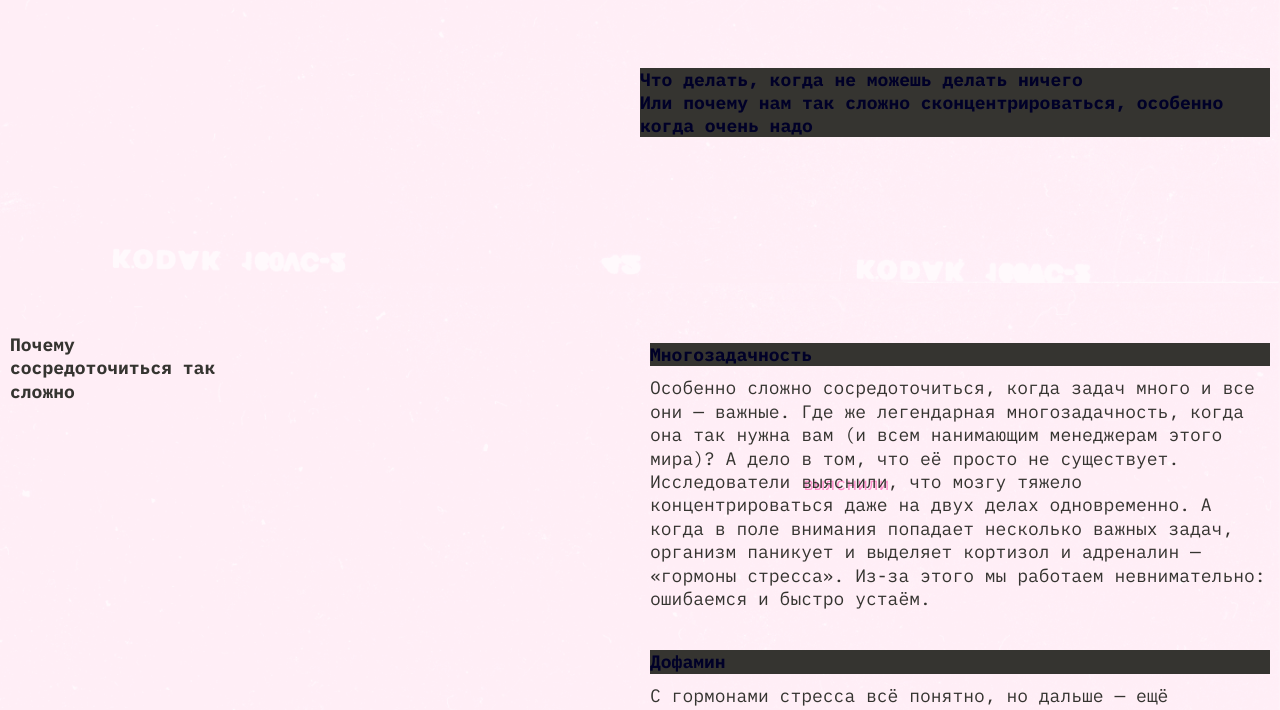
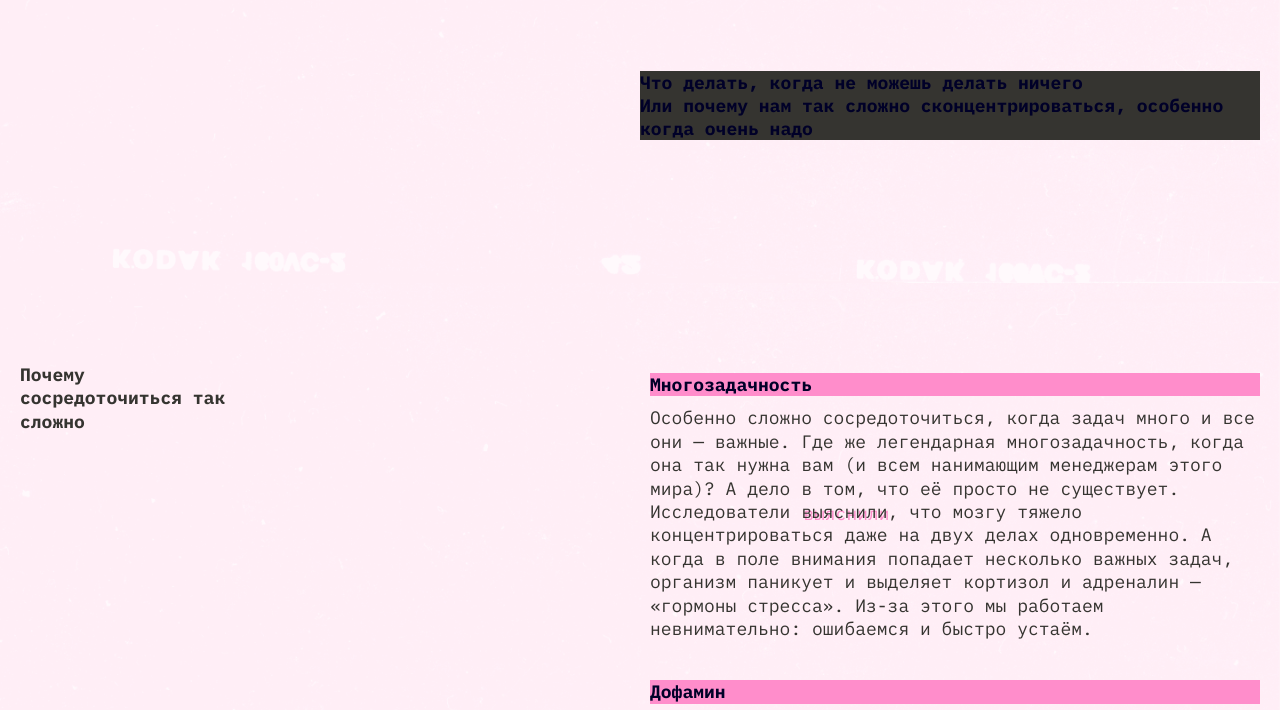
Before and after one commit to Iluwa8/slozhno-sosredotochitsya-fd, a plain HTML site: page index.html in a window 1280 px wide. Shown: the part 517-1227 px from the top of the page. Drawn offline with Linux system fonts and the light colour scheme.

Commit message:
Something went wrong...

```diff
--- a/styles/dark.css
+++ b/styles/dark.css
@@ -14,6 +14,7 @@
   --main-decor-color: rgb(255 0 112);
   --main-button-color: rgb(255 0 112);
   --main-bg-color: #000028;
+  --section-title-bg-color: rgb(255 0 112);
 }
 
 @media (prefers-color-scheme: dark) {
--- a/styles/light.css
+++ b/styles/light.css
@@ -11,9 +11,10 @@
   --hover-border-color: rgba(50 49 45/ 0.4);
   --main-title-color: #ffc2e6;
   --main-font-color: #353430;
-  --main-decor-color: #353430;
+  --main-decor-color: #ff8dcb;
   --main-button-color: #353430;
   --main-bg-color: #fff1f7;
+  --section-title-bg-color: #ff8dcb;
 }
 
 @media (prefers-color-scheme: light) {
@@ -27,6 +28,7 @@
     --main-decor-color: #353430;
     --main-button-color: #353430;
     --main-bg-color: #fff1f7;
+    --section-title-bg-color: #ff8dcb;
   }
 
   .header__decorations {
--- a/styles/style.css
+++ b/styles/style.css
@@ -189,7 +189,7 @@ ________________________________________________________________________________
   font-size: var(--main-font-size);
   line-height: var(--main-line-height);
   font-weight: var(--main-font-weight);
-  background-color: var(--section-title-color);
+  background-color: var(--section-title-bg-color);
   color: var(--main-font-color);
 }
 
--- a/styles/variables.css
+++ b/styles/variables.css
@@ -21,4 +21,16 @@
   --main-decor-color: rgb(255 0 112);
   --main-button-color: rgb(255 0 112);
   --main-bg-color: #000028;
+  --section-title-bg-color: rgb(255 0 112);
 }
+
+@media (min-width: 768px) {
+  :root {
+    --main-page-padding: 20px;
+    --main-margin-block: 60px;
+    --main-section-margin: 80px;
+    --main-title-font-size: clamp(7.5rem, 0.5625rem + 14.4531vw, 9.8125rem);
+    --main-title-line-height: clamp(6.1875rem, 0.4631rem + 11.9258vw, 8.095625rem);
+  }
+
+}
```
